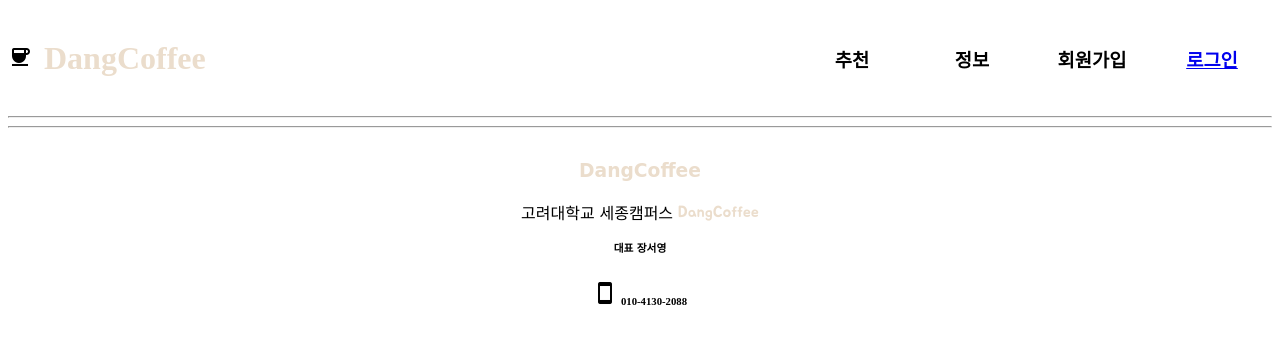
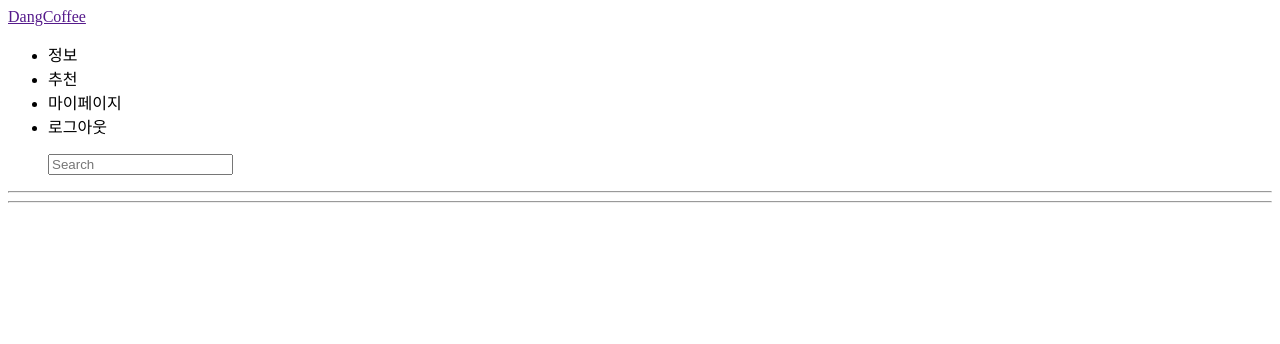
Before and after one commit to k0ng-min/DangCoffee, a Django app: page /recommend/Suggest/ in a window 1280 px wide. Shown: the top 344 px of the page. Run offline with Django 4.2, Linux system fonts and the light colour scheme.

Commit message:
change templates (in branch dodam)

```diff
--- a/templates/base.html
+++ b/templates/base.html
@@ -16,6 +16,4 @@
 
     {% include 'footer.html' %}
 
-
 </body>
-</html>
--- a/templates/footer.html
+++ b/templates/footer.html
@@ -1,9 +1,29 @@
+{% load static %}
 
-<div style="text-align: center;">
-    <h3 style="margin-top : 2rem; font-family: 'Balsamiq Sans', cursive; color: #EBDDCC;">DangCoffee</h3>
-    <h7 class="팀"> 고려대학교 세종캠퍼스 </h7>
-    <h7 style="color: #EBDDCC;", class="팀">DangCoffee</h7>
-    <h6 class="팀"> 대표 장서영</h6>
-    <span class="material-icons">smartphone</span>
-    <h6 style="'Jua', sans-serif; display: inline;">010-4130-2088</h6>
-</div>
+<head>
+    <meta charset="UTF-8">
+    <meta name="viewport" content="width=device-width, initial-scale=1, shrink-to-fit=no">
+    <title>DangCoffee</title>
+
+    <!--  bootstrap link  -->
+    <link rel="preconnect" href="https://fonts.googleapis.com">
+    <link rel="preconnect" href="https://fonts.gstatic.com" crossorigin>
+    <link href="https://fonts.googleapis.com/css2?family=Jua&display=swap" rel="stylesheet">
+
+    <!--  GOOGLE FONTS LINK  -->
+    <link rel="preconnect" href="https://fonts.googleapis.com">
+    <link rel="preconnect" href="https://fonts.gstatic.com" crossorigin>
+    <link href="https://fonts.googleapis.com/css2?family=Jua&display=swap" rel="stylesheet">
+
+    <!--  GOOGLE 한글 FONTS LINK  -->
+    <link rel="preconnect" href="https://fonts.googleapis.com">
+    <link rel="preconnect" href="https://fonts.gstatic.com" crossorigin>
+    <link href="https://fonts.googleapis.com/css2?family=Jua&display=swap" rel="stylesheet">
+
+    <!--  MATERIAL ICONS  -->
+    <link href="https://fonts.googleapis.com/css2?family=Material+Icons" rel="stylesheet">
+
+    <!-- DEFAULT CSS LINK -->
+    <link rel="stylesheet" type="text/css" href="{% static 'base.css' %}">
+
+</head>
--- a/templates/header.html
+++ b/templates/header.html
@@ -1,17 +1,27 @@
+<div class="wrap">
+    <div class="intro_bg">
+        <div class="header">
+            <div class="logo">
+                <a href="" class="logoname">DangCoffee</a>
+            </div>
 
+            <ul class="nav">
+                <li><a>정보</a></li>
+                <li><a>추천</a></li>
+                <li><a>마이페이지</a></li>
+                <li><a>로그아웃</a></li>
+            </ul>
+        </div>
 
-    <span class="material-icons">coffee</span>
-    <h1 class="Dang">DangCoffee</h1>
-    <a class="log" href="{% url 'LogInOutApp:login' %}">
-        <h3 >로그인</h3>
-    </a>
-    <a class="log">
-        <h3 >회원가입</h3>
-    </a>
-    <a class="log">
-        <h3 >정보</h3>
-    </a>
+        <ul class = "intro_title">
+            <div class="searcharea">
+                    <!-- 입력받은 값이 name인 keyword이며 action은 어떻게 작동할 것인가에 대한 것-->
+                    <!-- method는 어떤 방식으로 보낼 것 인가 / 검색 = get-->
+                <form class="form-inline" action="{% url 'recommend:search' %}" method="get">
+                    <input type="search" placeholder="Search" name="keyword">
+                </form>
+            </div>
+        </ul>
+    </div>
 
-    <a class="log">
-        <h3 >추천</h3>
-    </a>
+</div>
```
